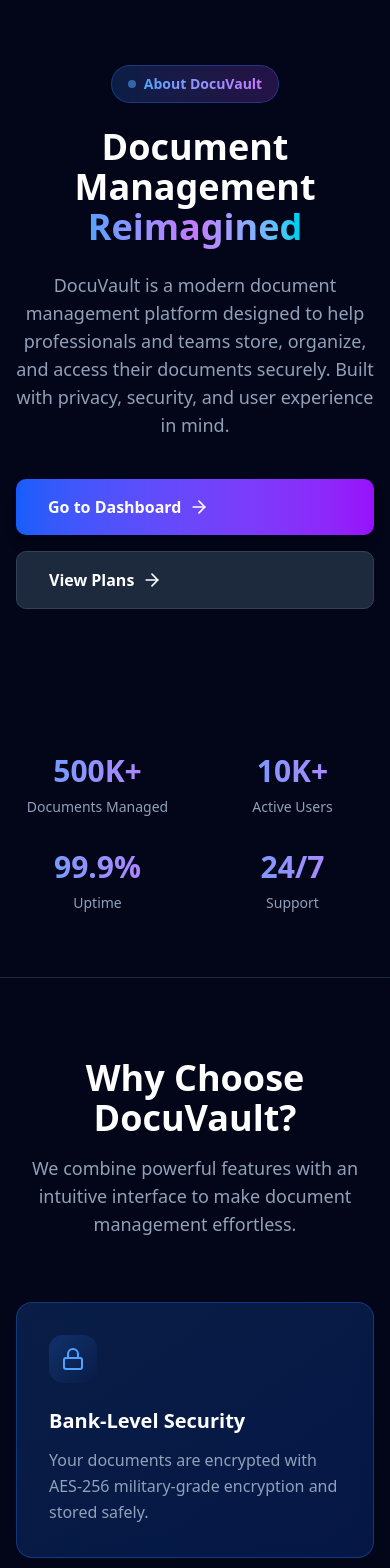
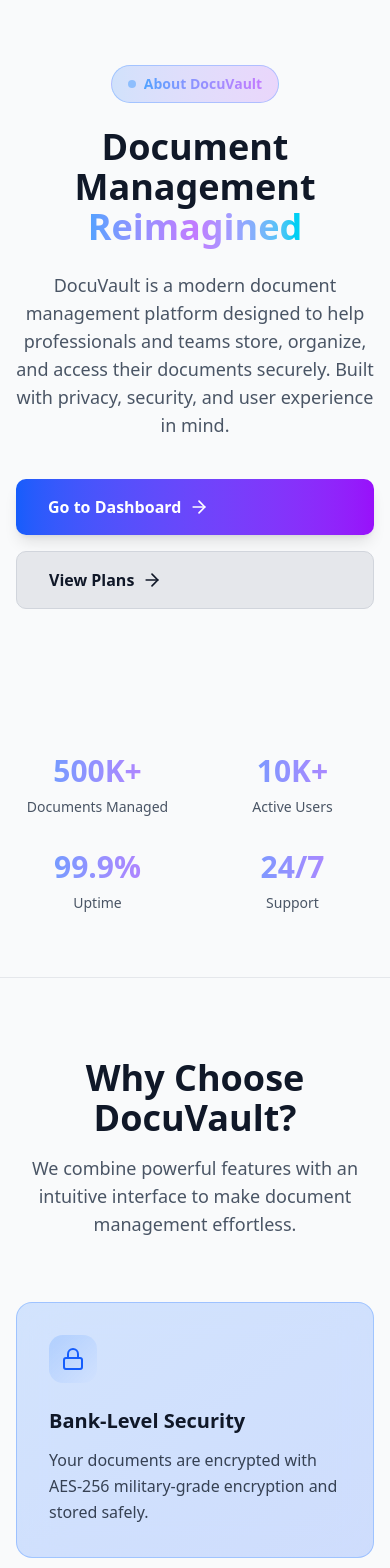
Before and after one commit to ionutpetru4046/my-portal-documents, a Next.js app: page /about in a window 390 px wide. Shown: the part 80-1648 px from the top of the page. Built offline with nearby package versions, Linux system fonts and the light colour scheme; no server answers.

Commit message:
theme dark light added to the about component

```diff
--- a/src/app/about/page.tsx
+++ b/src/app/about/page.tsx
@@ -89,7 +89,7 @@ export default function AboutPage() {
   };
 
   return (
-    <div className="bg-slate-950 min-h-screen flex flex-col">
+    <div className="bg-gray-50 dark:bg-slate-950 min-h-screen flex flex-col transition-colors">
       {/* Hero Section */}
       <motion.section
         initial={{ opacity: 0, y: -40 }}
@@ -105,7 +105,7 @@ export default function AboutPage() {
               y: [0, 50, 0]
             }}
             transition={{ duration: 20, repeat: Infinity, ease: "linear" }}
-            className="absolute top-0 right-0 w-96 h-96 bg-linear-to-br from-blue-500/20 to-purple-500/20 rounded-full blur-3xl"
+            className="absolute top-0 right-0 w-96 h-96 bg-gradient-to-br from-blue-500/20 to-purple-500/20 rounded-full blur-3xl"
           />
           <motion.div
             animate={{
@@ -113,7 +113,7 @@ export default function AboutPage() {
               y: [0, -50, 0]
             }}
             transition={{ duration: 25, repeat: Infinity, ease: "linear" }}
-            className="absolute bottom-0 left-0 w-96 h-96 bg-linear-to-br from-purple-500/20 to-cyan-500/20 rounded-full blur-3xl"
+            className="absolute bottom-0 left-0 w-96 h-96 bg-gradient-to-br from-purple-500/20 to-cyan-500/20 rounded-full blur-3xl"
           />
         </div>
 
@@ -122,10 +122,10 @@ export default function AboutPage() {
             initial={{ scale: 0.8, opacity: 0 }}
             animate={{ scale: 1, opacity: 1 }}
             transition={{ delay: 0.1, duration: 0.5 }}
-            className="inline-flex items-center gap-2 px-4 py-2 rounded-full bg-linear-to-r from-blue-500/20 to-purple-500/20 border border-blue-500/30 mb-6"
+            className="inline-flex items-center gap-2 px-4 py-2 rounded-full bg-gradient-to-r from-blue-500/20 to-purple-500/20 border border-blue-500/30 mb-6"
           >
             <div className="w-2 h-2 rounded-full bg-blue-400 animate-pulse" />
-            <span className="text-sm font-semibold bg-linear-to-r from-blue-400 to-purple-400 bg-clip-text text-transparent">
+            <span className="text-sm font-semibold bg-gradient-to-r from-blue-400 to-purple-400 bg-clip-text text-transparent">
               About DocuVault
             </span>
           </motion.div>
@@ -134,10 +134,10 @@ export default function AboutPage() {
             initial={{ opacity: 0, y: -20 }}
             animate={{ opacity: 1, y: 0 }}
             transition={{ delay: 0.2, duration: 0.6 }}
-            className="text-4xl sm:text-5xl lg:text-7xl font-bold text-white mb-6"
+            className="text-4xl sm:text-5xl lg:text-7xl font-bold text-gray-900 dark:text-white mb-6 transition-colors"
           >
             Document Management <br />
-            <span className="bg-linear-to-r from-blue-400 via-purple-400 to-cyan-400 bg-clip-text text-transparent">
+            <span className="bg-gradient-to-r from-blue-400 via-purple-400 to-cyan-400 bg-clip-text text-transparent">
               Reimagined
             </span>
           </motion.h1>
@@ -146,7 +146,7 @@ export default function AboutPage() {
             initial={{ opacity: 0 }}
             animate={{ opacity: 1 }}
             transition={{ delay: 0.3, duration: 0.6 }}
-            className="text-lg sm:text-xl text-slate-400 max-w-3xl mx-auto mb-10"
+            className="text-lg sm:text-xl text-gray-600 dark:text-slate-400 max-w-3xl mx-auto mb-10 transition-colors"
           >
             DocuVault is a modern document management platform designed to help professionals and teams store, organize, and access their documents securely. Built with privacy, security, and user experience in mind.
           </motion.p>
@@ -160,14 +160,14 @@ export default function AboutPage() {
             <Link
               href="/dashboard"
               onClick={handleDashboardClick}
-              className="inline-flex items-center gap-2 px-8 py-4 bg-linear-to-r from-blue-600 to-purple-600 hover:from-blue-700 hover:to-purple-700 text-white font-semibold rounded-lg transition-all shadow-lg hover:shadow-blue-500/20 group"
+              className="inline-flex items-center gap-2 px-8 py-4 bg-gradient-to-r from-blue-600 to-purple-600 hover:from-blue-700 hover:to-purple-700 text-white font-semibold rounded-lg transition-all shadow-lg hover:shadow-blue-500/20 group"
             >
               Go to Dashboard
               <FiArrowRight className="w-5 h-5 group-hover:translate-x-1 transition-transform" />
             </Link>
             <Link
               href="/subscribe"
-              className="inline-flex items-center gap-2 px-8 py-4 bg-slate-800 hover:bg-slate-700 border border-slate-700 text-white font-semibold rounded-lg transition-all"
+              className="inline-flex items-center gap-2 px-8 py-4 bg-gray-200 dark:bg-slate-800 hover:bg-gray-300 dark:hover:bg-slate-700 border border-gray-300 dark:border-slate-700 text-gray-900 dark:text-white font-semibold rounded-lg transition-all"
             >
               View Plans
               <FiArrowRight className="w-5 h-5" />
@@ -182,7 +182,7 @@ export default function AboutPage() {
         whileInView={{ opacity: 1 }}
         transition={{ duration: 0.6 }}
         viewport={{ once: true }}
-        className="py-16 md:py-20 px-4 sm:px-6 lg:px-8 border-b border-slate-800"
+        className="py-16 md:py-20 px-4 sm:px-6 lg:px-8 border-b border-gray-200 dark:border-slate-800 transition-colors"
       >
         <div className="max-w-6xl mx-auto">
           <motion.div
@@ -194,10 +194,10 @@ export default function AboutPage() {
           >
             {stats.map((stat, i) => (
               <motion.div key={stat.label} variants={itemVariants} className="text-center">
-                <div className="text-3xl md:text-4xl font-bold bg-linear-to-r from-blue-400 to-purple-400 bg-clip-text text-transparent mb-2">
+                <div className="text-3xl md:text-4xl font-bold bg-gradient-to-r from-blue-400 to-purple-400 bg-clip-text text-transparent mb-2">
                   {stat.number}
                 </div>
-                <div className="text-slate-400 font-medium text-sm md:text-base">{stat.label}</div>
+                <div className="text-gray-600 dark:text-slate-400 font-medium text-sm md:text-base transition-colors">{stat.label}</div>
               </motion.div>
             ))}
           </motion.div>
@@ -220,10 +220,10 @@ export default function AboutPage() {
             viewport={{ once: true }}
             className="text-center mb-16"
           >
-            <h2 className="text-4xl sm:text-5xl font-bold text-white mb-4">
+            <h2 className="text-4xl sm:text-5xl font-bold text-gray-900 dark:text-white mb-4 transition-colors">
               Why Choose DocuVault?
             </h2>
-            <p className="text-slate-400 text-lg max-w-2xl mx-auto">
+            <p className="text-gray-600 dark:text-slate-400 text-lg max-w-2xl mx-auto transition-colors">
               We combine powerful features with an intuitive interface to make document management effortless.
             </p>
           </motion.div>
@@ -238,9 +238,9 @@ export default function AboutPage() {
             {features.map((feature, i) => {
               const Icon = feature.icon;
               const colorMap = {
-                blue: "from-blue-500/20 to-blue-600/20 border-blue-500/30 text-blue-400",
-                purple: "from-purple-500/20 to-purple-600/20 border-purple-500/30 text-purple-400",
-                cyan: "from-cyan-500/20 to-cyan-600/20 border-cyan-500/30 text-cyan-400",
+                blue: "from-blue-500/20 to-blue-600/20 border-blue-500/30 dark:border-blue-500/30 text-blue-600 dark:text-blue-400",
+                purple: "from-purple-500/20 to-purple-600/20 border-purple-500/30 dark:border-purple-500/30 text-purple-600 dark:text-purple-400",
+                cyan: "from-cyan-500/20 to-cyan-600/20 border-cyan-500/30 dark:border-cyan-500/30 text-cyan-600 dark:text-cyan-400",
               };
 
               return (
@@ -248,13 +248,13 @@ export default function AboutPage() {
                   key={i}
                   variants={itemVariants}
                   whileHover={{ y: -8 }}
-                  className={`backdrop-blur-xl bg-gradient-to-br ${colorMap[feature.color as keyof typeof colorMap]} border rounded-2xl p-8 transition-all duration-300 hover:shadow-2xl hover:shadow-purple-500/10 group`}
+                  className={`backdrop-blur-xl bg-white/50 dark:bg-slate-900/50 bg-gradient-to-br ${colorMap[feature.color as keyof typeof colorMap]} border rounded-2xl p-8 transition-all duration-300 hover:shadow-2xl hover:shadow-purple-500/10 group`}
                 >
                   <div className={`w-12 h-12 rounded-xl bg-gradient-to-br ${colorMap[feature.color as keyof typeof colorMap].split(' ')[0]} flex items-center justify-center mb-6 group-hover:scale-110 transition-transform`}>
                     <Icon className="w-6 h-6" />
                   </div>
-                  <h3 className="text-xl font-bold text-white mb-3">{feature.title}</h3>
-                  <p className="text-slate-400 leading-relaxed">{feature.desc}</p>
+                  <h3 className="text-xl font-bold text-gray-900 dark:text-white mb-3 transition-colors">{feature.title}</h3>
+                  <p className="text-gray-700 dark:text-slate-400 leading-relaxed transition-colors">{feature.desc}</p>
                 </motion.div>
               );
             })}
@@ -268,7 +268,7 @@ export default function AboutPage() {
         whileInView={{ opacity: 1 }}
         viewport={{ once: true }}
         transition={{ duration: 0.8 }}
-        className="py-20 md:py-28 px-4 sm:px-6 lg:px-8 border-y border-slate-800"
+        className="py-20 md:py-28 px-4 sm:px-6 lg:px-8 border-y border-gray-200 dark:border-slate-800 transition-colors"
       >
         <div className="max-w-6xl mx-auto">
           <motion.div
@@ -278,10 +278,10 @@ export default function AboutPage() {
             viewport={{ once: true }}
             className="text-center mb-16"
           >
-            <h2 className="text-4xl sm:text-5xl font-bold text-white mb-4">
+            <h2 className="text-4xl sm:text-5xl font-bold text-gray-900 dark:text-white mb-4 transition-colors">
               Our Core Values
             </h2>
-            <p className="text-slate-400 text-lg max-w-2xl mx-auto">
+            <p className="text-gray-600 dark:text-slate-400 text-lg max-w-2xl mx-auto transition-colors">
               Everything we do is guided by our commitment to security, privacy, and user satisfaction.
             </p>
           </motion.div>
@@ -295,20 +295,25 @@ export default function AboutPage() {
           >
             {values.map((value, i) => {
               const Icon = value.icon;
-              const colors = ["from-blue-500/20 to-blue-600/20 border-blue-500/30", "from-purple-500/20 to-purple-600/20 border-purple-500/30", "from-cyan-500/20 to-cyan-600/20 border-cyan-500/30", "from-green-500/20 to-green-600/20 border-green-500/30"];
-              const iconColors = ["text-blue-400", "text-purple-400", "text-cyan-400", "text-green-400"];
+              const colors = [
+                "from-blue-500/20 to-blue-600/20 border-blue-500/30 dark:border-blue-500/30",
+                "from-purple-500/20 to-purple-600/20 border-purple-500/30 dark:border-purple-500/30",
+                "from-cyan-500/20 to-cyan-600/20 border-cyan-500/30 dark:border-cyan-500/30",
+                "from-green-500/20 to-green-600/20 border-green-500/30 dark:border-green-500/30",
+              ];
+              const iconColors = ["text-blue-600 dark:text-blue-400", "text-purple-600 dark:text-purple-400", "text-cyan-600 dark:text-cyan-400", "text-green-600 dark:text-green-400"];
 
               return (
                 <motion.div
                   key={i}
                   variants={itemVariants}
-                  className={`backdrop-blur-xl bg-gradient-to-br ${colors[i % colors.length]} border rounded-xl p-8 hover:border-slate-600 transition-all`}
+                  className={`backdrop-blur-xl bg-white/50 dark:bg-slate-900/50 bg-gradient-to-br ${colors[i % colors.length]} border rounded-xl p-8 hover:border-gray-300 dark:hover:border-slate-600 transition-all`}
                 >
-                  <div className={`w-12 h-12 rounded-lg bg-${colors[i % colors.length].split('-')[1]}-500/20 flex items-center justify-center mb-4`}>
+                  <div className={`w-12 h-12 rounded-lg bg-gradient-to-br ${colors[i % colors.length].split(' ')[0]} flex items-center justify-center mb-4`}>
                     <Icon className={`w-6 h-6 ${iconColors[i % iconColors.length]}`} />
                   </div>
-                  <h3 className="text-xl font-bold text-white mb-2">{value.title}</h3>
-                  <p className="text-slate-400 leading-relaxed">{value.description}</p>
+                  <h3 className="text-xl font-bold text-gray-900 dark:text-white mb-2 transition-colors">{value.title}</h3>
+                  <p className="text-gray-700 dark:text-slate-400 leading-relaxed transition-colors">{value.description}</p>
                 </motion.div>
               );
             })}
@@ -330,16 +335,16 @@ export default function AboutPage() {
             whileInView={{ opacity: 1, y: 0 }}
             transition={{ duration: 0.6 }}
             viewport={{ once: true }}
-            className="backdrop-blur-xl bg-gradient-to-br from-slate-800/50 to-slate-900/50 border border-slate-800 rounded-2xl p-8 md:p-12"
+            className="backdrop-blur-xl bg-white/50 dark:bg-slate-800/50 border border-gray-200 dark:border-slate-800 rounded-2xl p-8 md:p-12 transition-colors"
           >
-            <h2 className="text-3xl md:text-4xl font-bold text-white mb-6">Our Story</h2>
-            <p className="text-slate-400 text-lg leading-relaxed mb-6">
+            <h2 className="text-3xl md:text-4xl font-bold text-gray-900 dark:text-white mb-6 transition-colors">Our Story</h2>
+            <p className="text-gray-700 dark:text-slate-400 text-lg leading-relaxed mb-6 transition-colors">
               DocuVault was born from a simple observation: most document management solutions were either too complicated, not secure enough, or required expensive enterprise deals. We knew there had to be a better way.
             </p>
-            <p className="text-slate-400 text-lg leading-relaxed mb-6">
+            <p className="text-gray-700 dark:text-slate-400 text-lg leading-relaxed mb-6 transition-colors">
               In 2023, our team of security experts, designers, and developers came together with a shared vision: to create the most user-friendly, secure, and modern document management platform available. We spent months researching, designing, and testing to ensure that every feature serves a purpose and every interaction feels natural.
             </p>
-            <p className="text-slate-400 text-lg leading-relaxed">
+            <p className="text-gray-700 dark:text-slate-400 text-lg leading-relaxed transition-colors">
               Today, DocuVault helps thousands of professionals and teams worldwide manage their documents with confidence. We&apos;re committed to continuous improvement, listening to our users, and pushing the boundaries of what&apos;s possible in document management.
             </p>
           </motion.div>
@@ -362,7 +367,7 @@ export default function AboutPage() {
             whileInView={{ opacity: 1, y: 0 }}
             transition={{ duration: 0.6 }}
             viewport={{ once: true }}
-            className="text-4xl md:text-5xl font-bold text-white mb-6"
+            className="text-4xl md:text-5xl font-bold text-gray-900 dark:text-white mb-6 transition-colors"
           >
             Our Mission
           </motion.h2>
@@ -371,7 +376,7 @@ export default function AboutPage() {
             whileInView={{ opacity: 1 }}
             transition={{ delay: 0.2, duration: 0.6 }}
             viewport={{ once: true }}
-            className="text-lg text-slate-400 mb-10 max-w-2xl mx-auto leading-relaxed"
+            className="text-lg text-gray-700 dark:text-slate-400 mb-10 max-w-2xl mx-auto leading-relaxed transition-colors"
           >
             To empower professionals and teams worldwide with a secure, intuitive, and reliable document management platform that eliminates complexity and fosters productivity.
           </motion.p>
@@ -386,14 +391,14 @@ export default function AboutPage() {
             <Link
               href="/dashboard"
               onClick={handleDashboardClick}
-              className="inline-flex items-center gap-2 px-8 py-4 bg-white text-slate-950 rounded-lg font-semibold hover:bg-slate-100 transition-all shadow-lg group"
+              className="inline-flex items-center gap-2 px-8 py-4 bg-blue-600 hover:bg-blue-700 text-white rounded-lg font-semibold transition-all shadow-lg group"
             >
               Start Your Journey
               <FiArrowRight className="w-5 h-5 group-hover:translate-x-1 transition-transform" />
             </Link>
             <Link
               href="/contact"
-              className="inline-flex items-center gap-2 px-8 py-4 bg-slate-800 hover:bg-slate-700 border border-slate-700 text-white rounded-lg font-semibold transition-all"
+              className="inline-flex items-center gap-2 px-8 py-4 bg-gray-200 dark:bg-slate-800 hover:bg-gray-300 dark:hover:bg-slate-700 border border-gray-300 dark:border-slate-700 text-gray-900 dark:text-white rounded-lg font-semibold transition-all"
             >
               Get in Touch
               <FiArrowRight className="w-5 h-5" />
```
